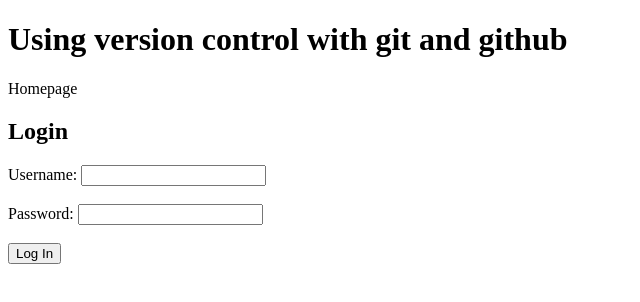
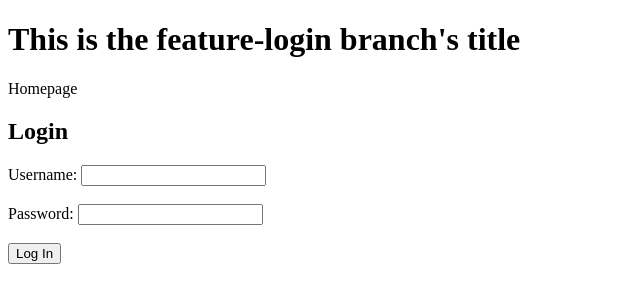
Before and after one commit to adgxyz/my_website, a plain HTML site: page index.html in a window 1280 px wide. Shown: the whole page, without its empty margins (0-640 px from the left). Drawn offline with Linux system fonts and the light colour scheme.

Commit message:
Changed h1 feature-title

```diff
--- a/index.html
+++ b/index.html
@@ -6,7 +6,7 @@
 		<title>Git and Github Demo</title>
 	</head>
 	<body>
-		<h1>Using version control with git and github</h1>
+		<h1>This is the feature-login branch's title</h1>
 		<p>Homepage</p>
 		<form>
 			<h2>Login</h2>
```
